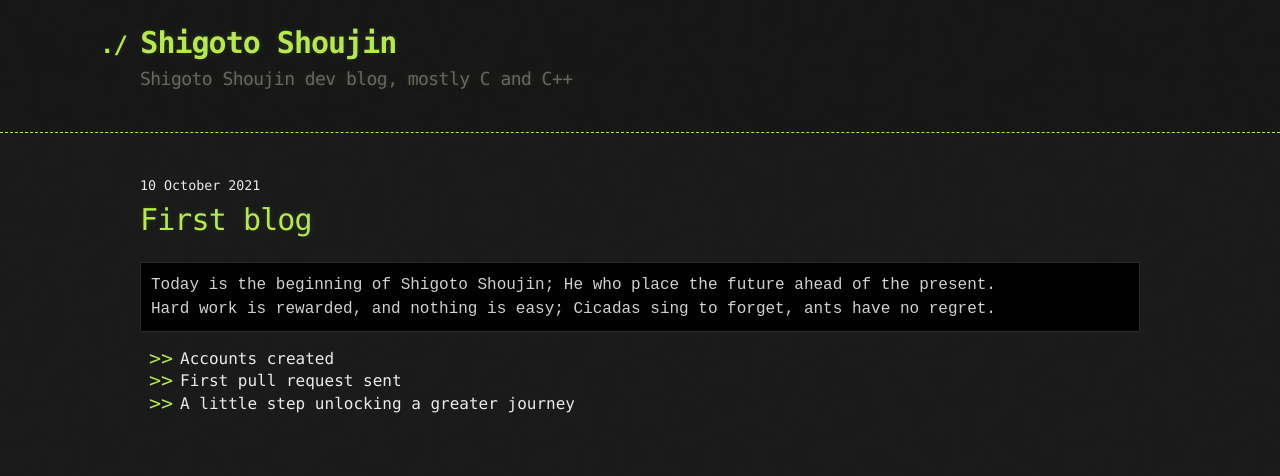
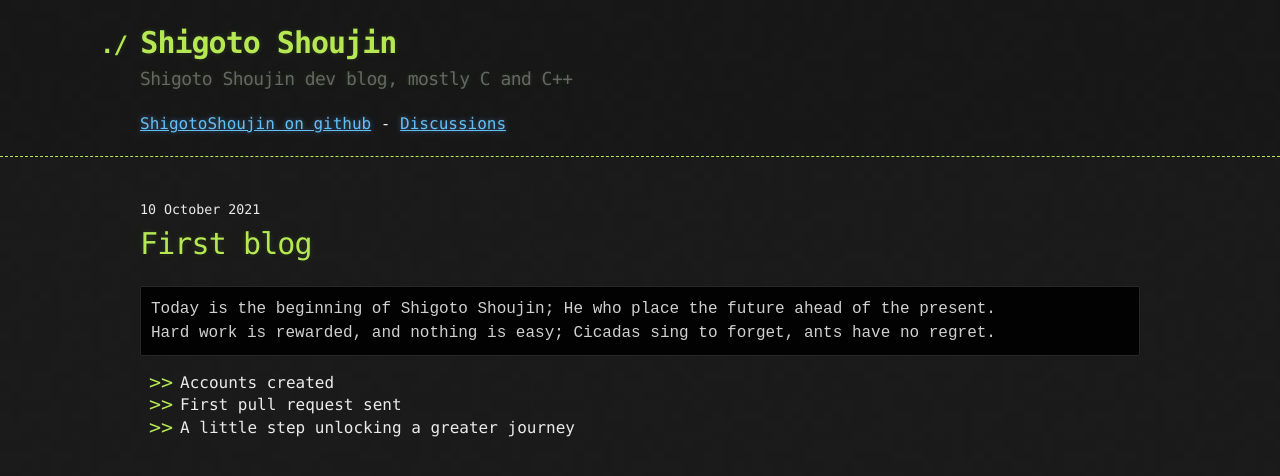
Before and after one commit to ShigotoShoujin/shigotoshoujin.github.io, a Jekyll site: the page built from _posts/2021-10-10-creation.md, in a window 1280 px wide. Shown: the top 476 px of the page. Built offline with Jekyll 4.4.1, drawn with Linux system fonts in a browser that asks for light colours.

Commit message:
Post date, github url

```diff
--- a/_layouts/default.html
+++ b/_layouts/default.html
@@ -12,9 +12,11 @@
     <header>
       <div class="container">
         <a id="a-title" href="{{ '/' | relative_url }}">
-          <h1>{{ site.title | default: site.github.repository_name }}</h1>
+          <h1>{{ site.title }}</h1>
         </a>
-        <h2>{{ site.description | default: site.github.project_tagline }}</h2>
+        <h2>{{ site.description }}</h2>
+		<a href="https://github.com/ShigotoShoujin">ShigotoShoujin on github</a> -
+		<a href="https://github.com/ShigotoShoujin/shigoto.shoujin/discussions">Discussions</a>
       </div>
     </header>
 
```
Also changed, not shown: _includes/head-custom.html (deleted, +0 -12 lines), index.md (+1 -1 lines).
